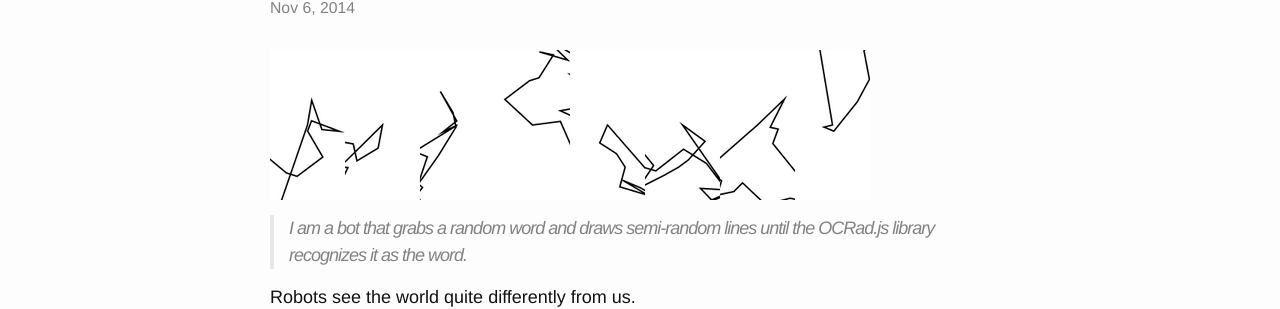
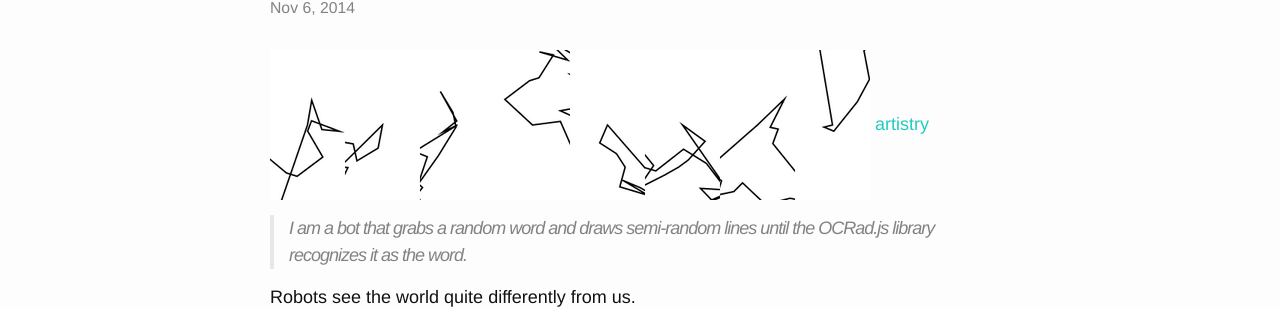
Before and after one commit to acdpnk/chrifpa.github.io, a Jekyll site: the page built from _posts/2014-11-06-reverse-ocr.md, in a window 1280 px wide. Shown: the part 280-589 px from the top of the page. Built offline with Jekyll 4.4.1, drawn with Linux system fonts in a browser that asks for light colours.

Commit message:
added link to last post

```diff
--- a/_posts/2014-11-06-reverse-ocr.md
+++ b/_posts/2014-11-06-reverse-ocr.md
@@ -7,6 +7,7 @@ external_url: http://reverseocr.tumblr.com/
 ---
 
 ![artistry]({{ site.assets }}/reverse_ocr_artistry.png)
+[artistry](http://reverseocr.tumblr.com/post/101856314723/artistry)
 
 >I am a bot that grabs a random word and draws semi-random lines until the OCRad.js library recognizes it as the word.
 
```
